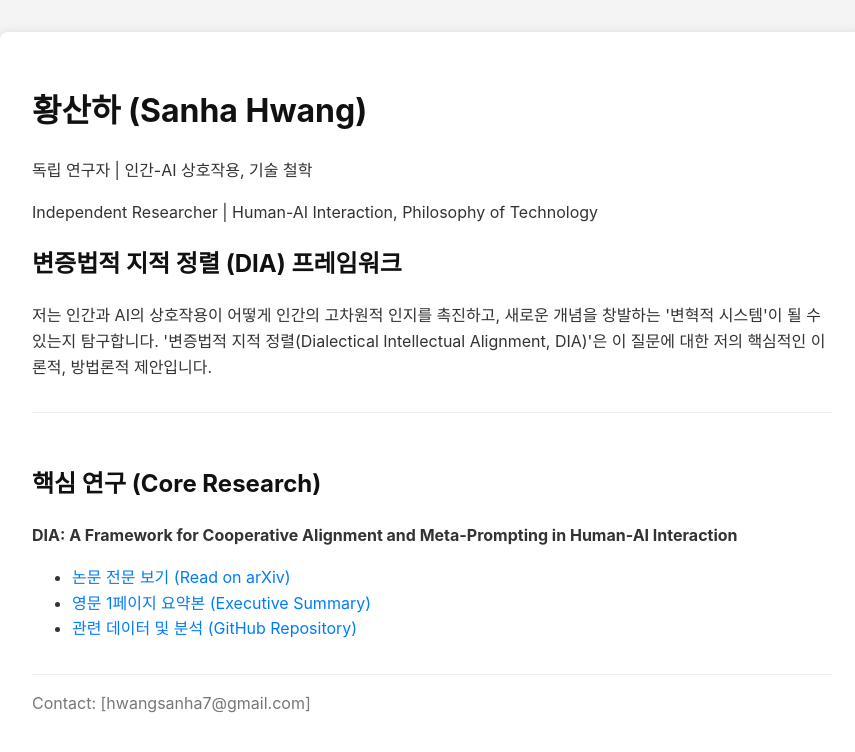
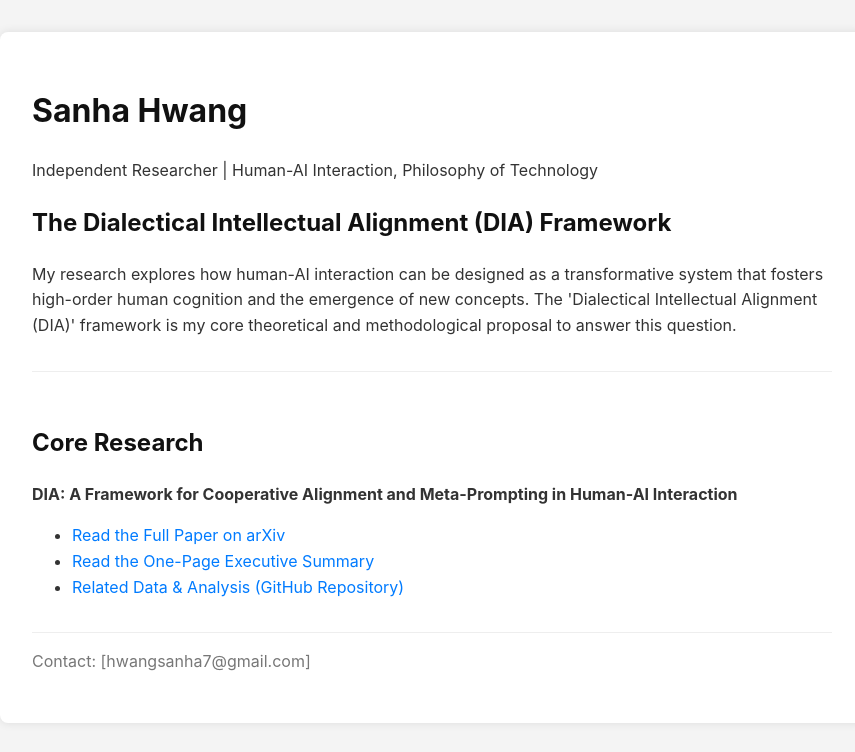
Before and after one commit to hwangsanha7/hwangsanha7.github.io, a plain HTML site: page index.html in a window 1280 px wide. Shown: the whole page, without its empty margins (208-1063 px from the left). Drawn offline with Linux system fonts and the light colour scheme.

Commit message:
Update index.html

```diff
--- a/index.html
+++ b/index.html
@@ -1,9 +1,9 @@
 <!DOCTYPE html>
-<html lang="ko">
+<html lang="en">
 <head>
     <meta charset="UTF-8">
     <meta name="viewport" content="width=device-width, initial-scale=1.0">
-    <meta name="description" content="Sanha Hwang's research on Dialectical Intellectual Alignment (DIA), a framework for human-AI interaction.">
+    <meta name="description" content="Sanha Hwang's research on the Dialectical Intellectual Alignment (DIA) framework for human-AI interaction.">
     <title>Sanha Hwang - DIA Framework Research</title>
     <style>
         body {
@@ -43,28 +43,27 @@
 
     <div class="container">
         <header>
-            <h1>황산하 (Sanha Hwang)</h1>
-            <p>독립 연구자 | 인간-AI 상호작용, 기술 철학</p>
+            <h1>Sanha Hwang</h1>
             <p>Independent Researcher | Human-AI Interaction, Philosophy of Technology</p>
         </header>
 
         <main>
-            <h2>변증법적 지적 정렬 (DIA) 프레임워크</h2>
+            <h2>The Dialectical Intellectual Alignment (DIA) Framework</h2>
             <p>
-                저는 인간과 AI의 상호작용이 어떻게 인간의 고차원적 인지를 촉진하고, 새로운 개념을 창발하는 '변혁적 시스템'이 될 수 있는지 탐구합니다.
-                '변증법적 지적 정렬(Dialectical Intellectual Alignment, DIA)'은 이 질문에 대한 저의 핵심적인 이론적, 방법론적 제안입니다.
+                My research explores how human-AI interaction can be designed as a transformative system that fosters high-order human cognition and the emergence of new concepts.
+                The 'Dialectical Intellectual Alignment (DIA)' framework is my core theoretical and methodological proposal to answer this question.
             </p>
         </main>
 
         <section class="paper-section">
-            <h2>핵심 연구 (Core Research)</h2>
+            <h2>Core Research</h2>
             <p>
                 <strong>DIA: A Framework for Cooperative Alignment and Meta-Prompting in Human-AI Interaction</strong>
             </p>
             <ul>
-                <li><a href="[여기에 당신의 arXiv 논문 링크를 삽입하세요]" target="_blank">논문 전문 보기 (Read on arXiv)</a></li>
-                <li><a href="[여기에 당신의 영문 1페이지 요약본 PDF 링크를 삽입하세요]" target="_blank">영문 1페이지 요약본 (Executive Summary)</a></li>
-                <li><a href="https://github.com/hwangsanha7/DIA-framework-analysis" target="_blank">관련 데이터 및 분석 (GitHub Repository)</a></li>
+                <li><a href="[PASTE YOUR ARXIV PAPER LINK HERE]" target="_blank">Read the Full Paper on arXiv</a></li>
+                <li><a href="[PASTE YOUR EXECUTIVE SUMMARY PDF LINK HERE]" target="_blank">Read the One-Page Executive Summary</a></li>
+                <li><a href="https://github.com/hwangsanha7/DIA-framework-analysis" target="_blank">Related Data & Analysis (GitHub Repository)</a></li>
             </ul>
         </section>
 
```
